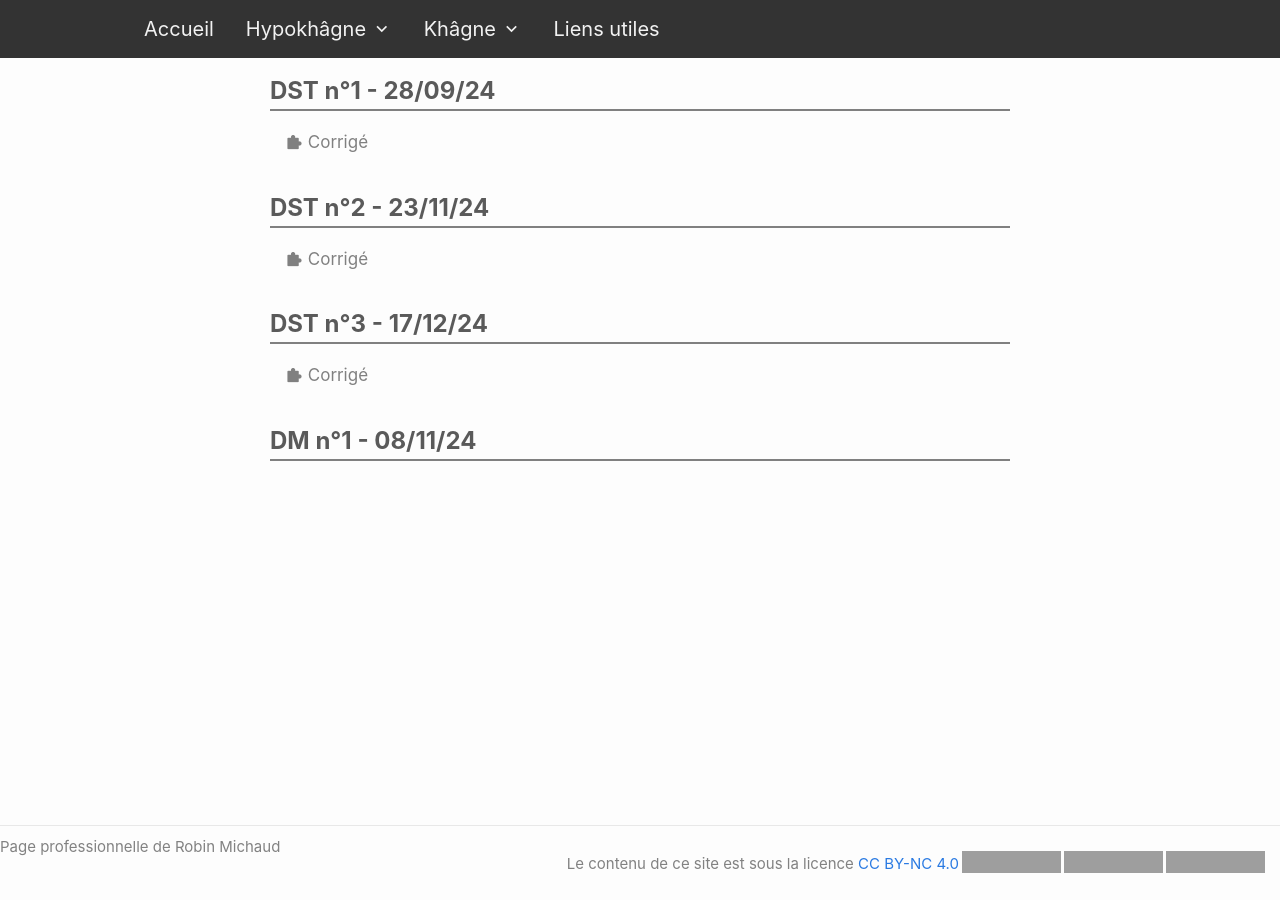
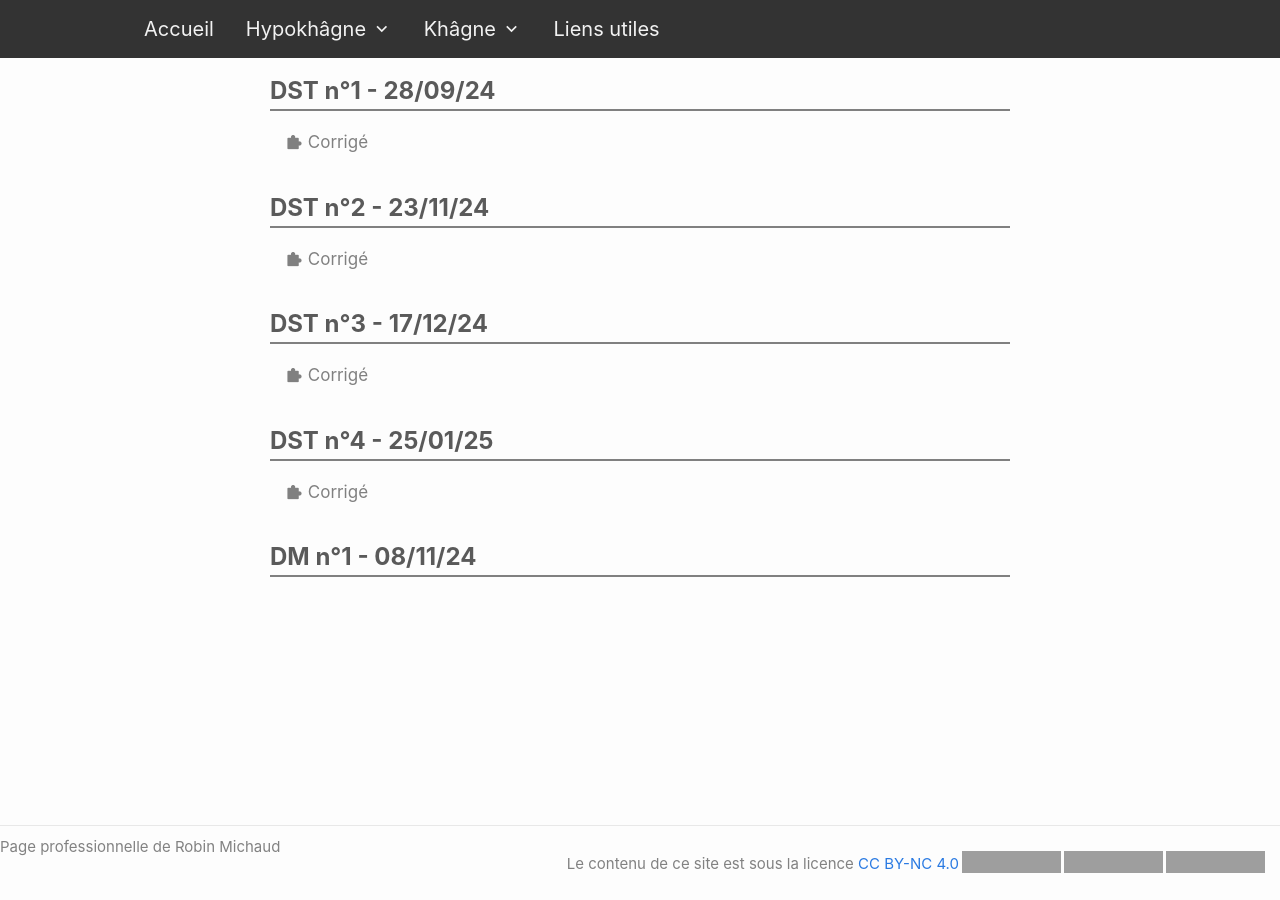
Before and after one commit to michaudmaths/michaudmaths.github.io, a Jekyll site: the page built from menu/devoirs.markdown, in a window 1280 px wide. Built offline with Jekyll 4.4.1, drawn with Linux system fonts in a browser that asks for light colours; nearby versions of some CDN libraries; grey boxes are pictures that could not be loaded.

Commit message:
ajout DST 4

```diff
--- a/_data/files.yml
+++ b/_data/files.yml
@@ -200,5 +200,6 @@ dst:
  - date : 28/09/24
  - date : 23/11/24
  - date : 17/12/24
+ - date : 25/01/25
 dm:
  - date : 08/11/24
```
Also changed, not shown: 2 other files.
